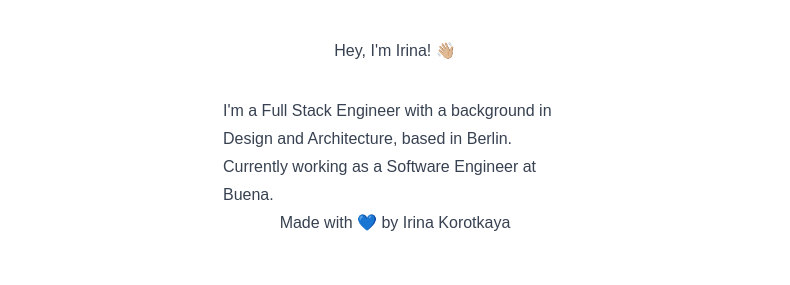
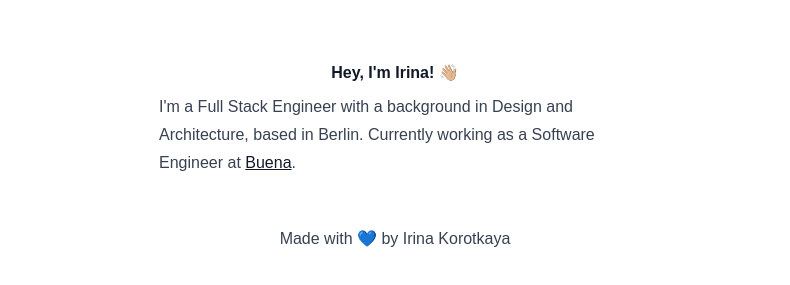
Before and after one commit to ikorotkaya/blog, an Astro site: page /about in a window 1280 px wide. Shown: the part 287-572 px from the top of the page, without its empty margins (245-1035 px from the left). Built offline with nearby package versions, Linux system fonts and the light colour scheme; Astro itself is replaced by a stand-in of ours.

Commit message:
Change margin for description, add link to office

```diff
--- a/src/pages/about.astro
+++ b/src/pages/about.astro
@@ -6,17 +6,17 @@ const description = 'Some info about myself';
 ---
 
 <BaseLayout title={title} description={description}>
-  <div class="flex flex-col items-center mx-48">
+  <div class="flex flex-col items-center mx-32 mb-12">
     <img
       src="/public/irina_image.svg"
       alt="Irina"
       class="rounded-full w-40 h-40 mx-auto mb-10"
     />
-    <div class="mb-8">Hey, I'm Irina! 👋🏼</div>
+    <h4>Hey, I'm Irina! 👋🏼</h4>
     <div>
       I'm a Full Stack Engineer with a background in Design and
       Architecture, based in Berlin. Currently working as a Software
-      Engineer at Buena.
+      Engineer at <a href="https://www.buena.com" class="hover:text-stone-500">Buena</a>.
     </div>
   </div>
 </BaseLayout>
```
